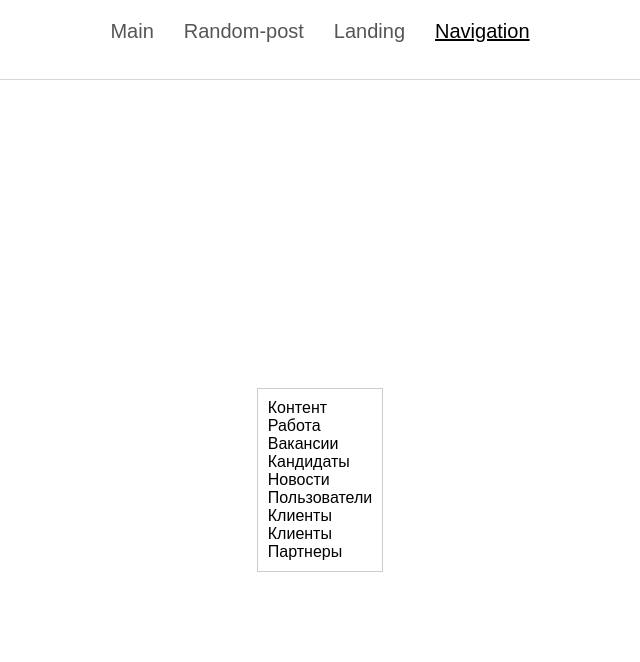
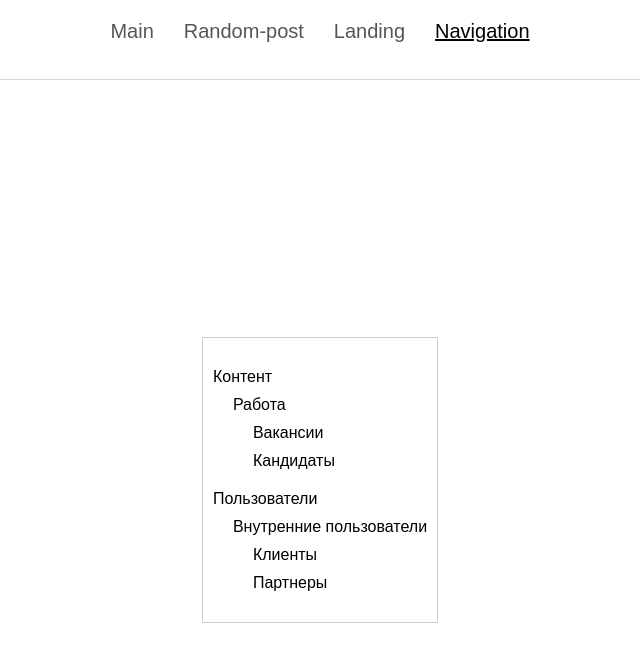
Before and after one commit to Visheyt/fuse8-study, a React (Vite) app: page /navigation in a window 1280 px wide. Shown: the top 662 px of the page, without its empty margins (320-960 px from the left). Built offline with nearby package versions, Linux system fonts and the light colour scheme.

Commit message:
lesson-4 add generate function for navigation

```diff
--- a/src/pages/navigation/navigation.tsx
+++ b/src/pages/navigation/navigation.tsx
@@ -1,4 +1,4 @@
-import styles from './navigation.module.scss';
+import './navigation.scss';
 
 const USER_READ_PERMISSIONS = [
   'vacancies',
@@ -16,8 +16,13 @@ const checkHasUserPermission = (routeName: string) => {
 // const checkHasUserPermission = async (routeName) => {
 // 	return USER_READ_PERMISSIONS.includes(routeName)
 // }
-
-const routes = {
+type Route = {
+  name: string;
+  pathname: string;
+  getLink: () => string;
+  text: string;
+};
+const routes: Record<string, Route> = {
   vacancies: {
     name: 'vacancies',
     pathname: 'vacancies',
@@ -46,11 +51,16 @@ const routes = {
     name: 'partners',
     pathname: 'partners',
     getLink: () => '/partners',
-    text: 'Клиенты',
+    text: 'Партнеры',
   },
 };
 
-const navigationList = [
+type NavigationType = {
+  name: string;
+  text: string;
+  children: (NavigationType | Route)[];
+};
+const navigationList: NavigationType[] = [
   {
     name: 'content',
     text: 'Контент',
@@ -82,10 +92,25 @@ const navigationList = [
 
 // Нужно написать функцию
 const generateNavigationListWithPermissions = (
-  navigationList,
-  checkPermission
+  navigationList: NavigationType[],
+  checkPermission: (routeName: string) => boolean
 ) => {
-  return [];
+  return navigationList.map((navEl) => {
+    return {
+      ...navEl,
+      children: navEl.children.map((el) => {
+        const element = el as NavigationType;
+        const filteredChildren = element.children.filter((i) =>
+          checkPermission(i.name)
+        );
+
+        return {
+          ...element,
+          children: filteredChildren,
+        };
+      }),
+    };
+  });
 };
 
 export const Navigation = () => {
@@ -95,36 +120,32 @@ export const Navigation = () => {
   );
 
   return (
-    <div className={styles.container}>
-      {navigationListWithPermission.map((item) => item)}
-
-      <div className={styles.navigation}>
-        <div className={'navigation-level-1'}>
-          Контент
-          <div className="navigation-level-2">
-            Работа
-            <div className="navigation-level-3">
-              {checkHasUserPermission('vacancies') && <div>Вакансии</div>}
-              {checkHasUserPermission('candidates') && <div>Кандидаты</div>}
+    <div className="container">
+      <div className="navigation">
+        {navigationListWithPermission.length > 0 &&
+          navigationListWithPermission.map((item) => (
+            <div key={item.name} className={'navigation-level-1'}>
+              {item.children.length > 0 && (
+                <>
+                  {item.text}
+                  {item.children.map((child) => (
+                    <div key={child.name} className="navigation-level-2">
+                      {child.children.length > 0 && (
+                        <>
+                          {child.text}
+                          {child.children.map((i) => (
+                            <div key={i.name} className="navigation-level-3">
+                              {i.text}
+                            </div>
+                          ))}
+                        </>
+                      )}
+                    </div>
+                  ))}
+                </>
+              )}
             </div>
-          </div>
-          <div className="navigation-level-2">
-            Новости
-            <div className="navigation-level-3">
-              {checkHasUserPermission('events') && <div>События</div>}
-            </div>
-          </div>
-        </div>
-        <div className="navigation-level-1">
-          Пользователи
-          <div className="navigation-level-2">
-            Клиенты
-            <div className="navigation-level-3">
-              {checkHasUserPermission('clients') && <div>Клиенты</div>}
-              {checkHasUserPermission('partners') && <div>Партнеры</div>}
-            </div>
-          </div>
-        </div>
+          ))}
       </div>
     </div>
   );
```
Also changed, not shown: src/pages/navigation/navigation.scss (renamed from src/pages/navigation/navigation.module.scss).
